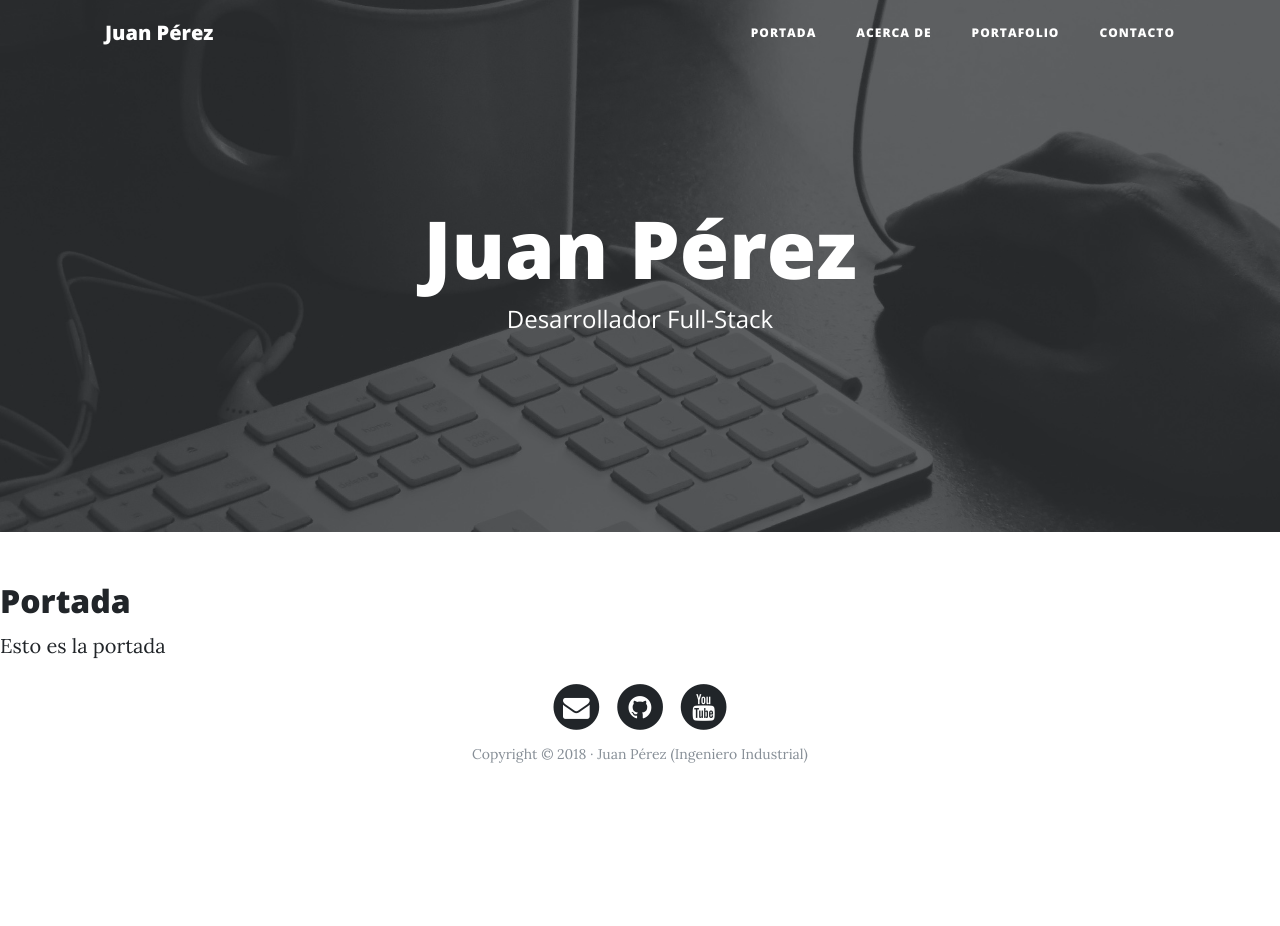
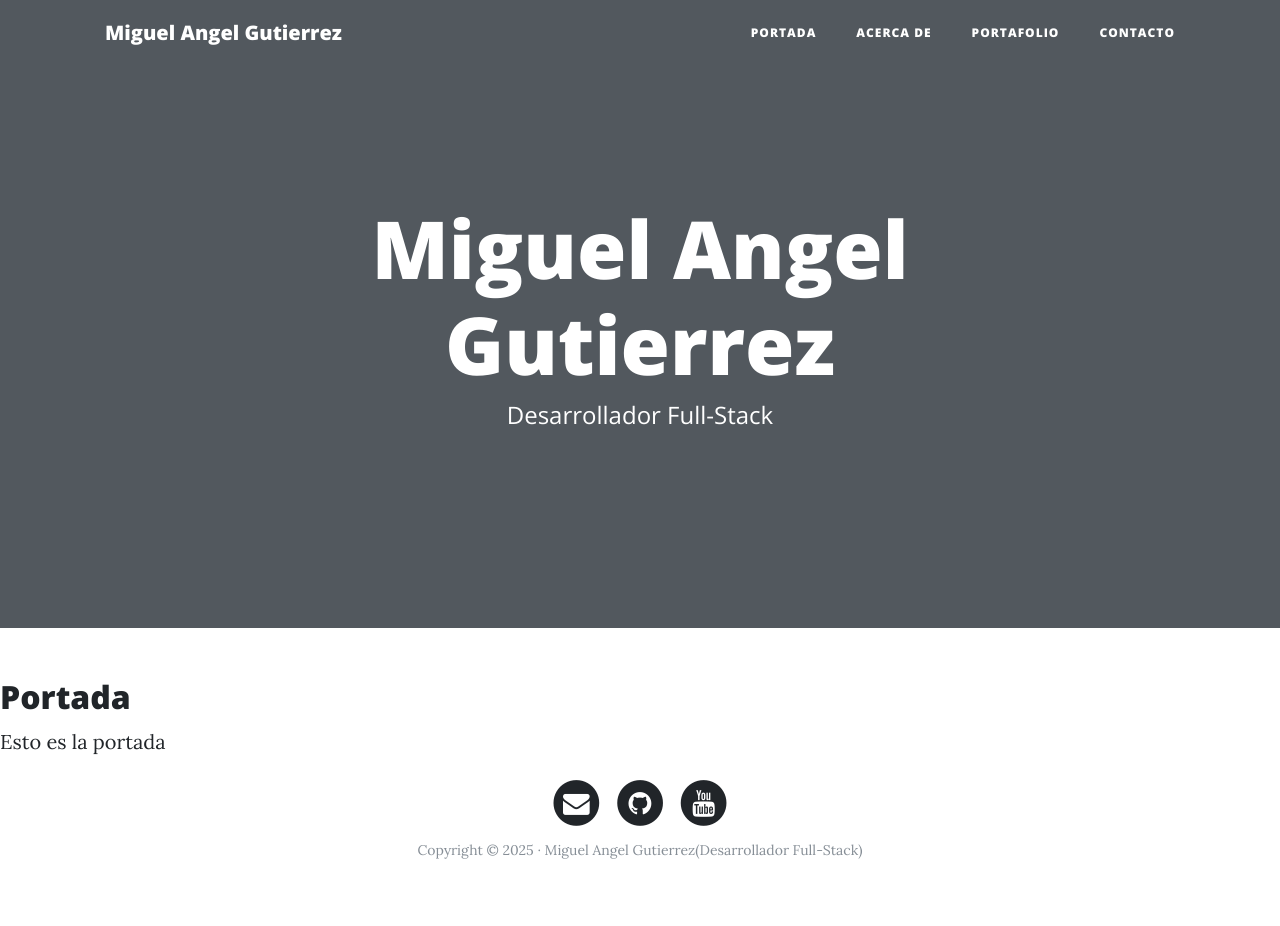
Before and after one commit to magutierrezhijosa/Curso-Python-IBM, a Django app: page / in a window 1280 px wide. Before the commit the page ends 763 px from the top, so only its background shows below. Run offline with Django 5.2, Linux system fonts and the light colour scheme; some libraries are stand-ins or nearby versions.

Commit message:
Generando los titulos con block y endblock

```diff
--- a/Modulo-Django/Django-Install-Curso/core/templates/core/base.html
+++ b/Modulo-Django/Django-Install-Curso/core/templates/core/base.html
@@ -23,7 +23,7 @@
     <!-- Navegación -->
     <nav class="navbar navbar-expand-lg navbar-light fixed-top" id="mainNav">
       <div class="container">
-        <a class="navbar-brand" href="{% url 'home' %}">Juan Pérez</a>
+        <a class="navbar-brand" href="{% url 'home' %}">Miguel Angel Gutierrez</a>
         <button class="navbar-toggler navbar-toggler-right" type="button" data-toggle="collapse" data-target="#navbarResponsive" aria-controls="navbarResponsive" aria-expanded="false" aria-label="Toggle navigation">
           Menú
           <i class="fa fa-bars"></i>
@@ -48,14 +48,15 @@
     </nav>
 
     <!-- Cabecera -->
-    <header class="masthead" style="background-image: url('{% static 'core/img/home-bg.jpg' %}')">
+     <!-- {% static 'core/img/home-bg.jpg' %} -->
+    <header class="masthead" style="background-image: url('{% block background %}{% endblock %}')">
       <div class="overlay"></div>
       <div class="container">
         <div class="row">
           <div class="col-lg-8 col-md-10 mx-auto">
             <div class="site-heading">
-              <h1>Juan Pérez</h1>
-              <span class="subheading">Desarrollador Full-Stack</span>
+              {% block headers %}{% endblock %}
+
             </div>
           </div>
         </div>
@@ -98,7 +99,7 @@
                 </a>
               </li>
             </ul>
-            <p class="copyright text-muted">Copyright &copy; 2018 · Juan Pérez (Ingeniero Industrial) </p>
+            <p class="copyright text-muted">Copyright &copy; 2025 · Miguel Angel Gutierrez(Desarrollador Full-Stack) </p>
           </div>
         </div>
       </div>
--- a/Modulo-Django/Django-Install-Curso/core/templates/core/home.html
+++ b/Modulo-Django/Django-Install-Curso/core/templates/core/home.html
@@ -2,6 +2,21 @@
 {% extends 'core/base.html' %}
 
 {% block title%}Portada{% endblock %}
+
+{% block background %}
+
+    {% load static %}
+    {% static 'core/img/home-bg.jpg' %}
+
+{% endblock %}
+
+
+{% block headers %}
+
+    <h1>Miguel Angel Gutierrez</h1>
+    <span class="subheading">Desarrollador Full-Stack</span>
+
+{% endblock %}
 
 {% block content%}
 
```
